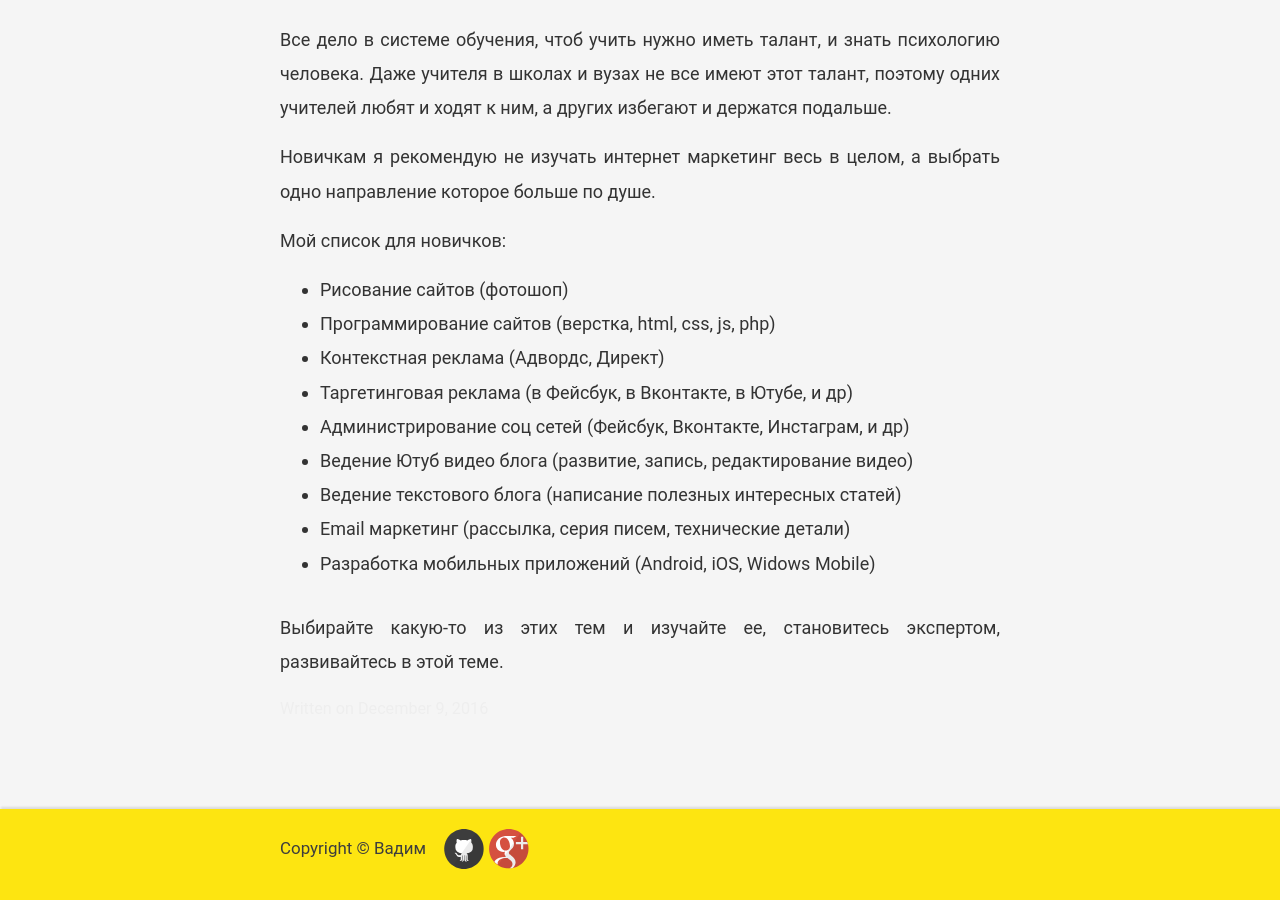
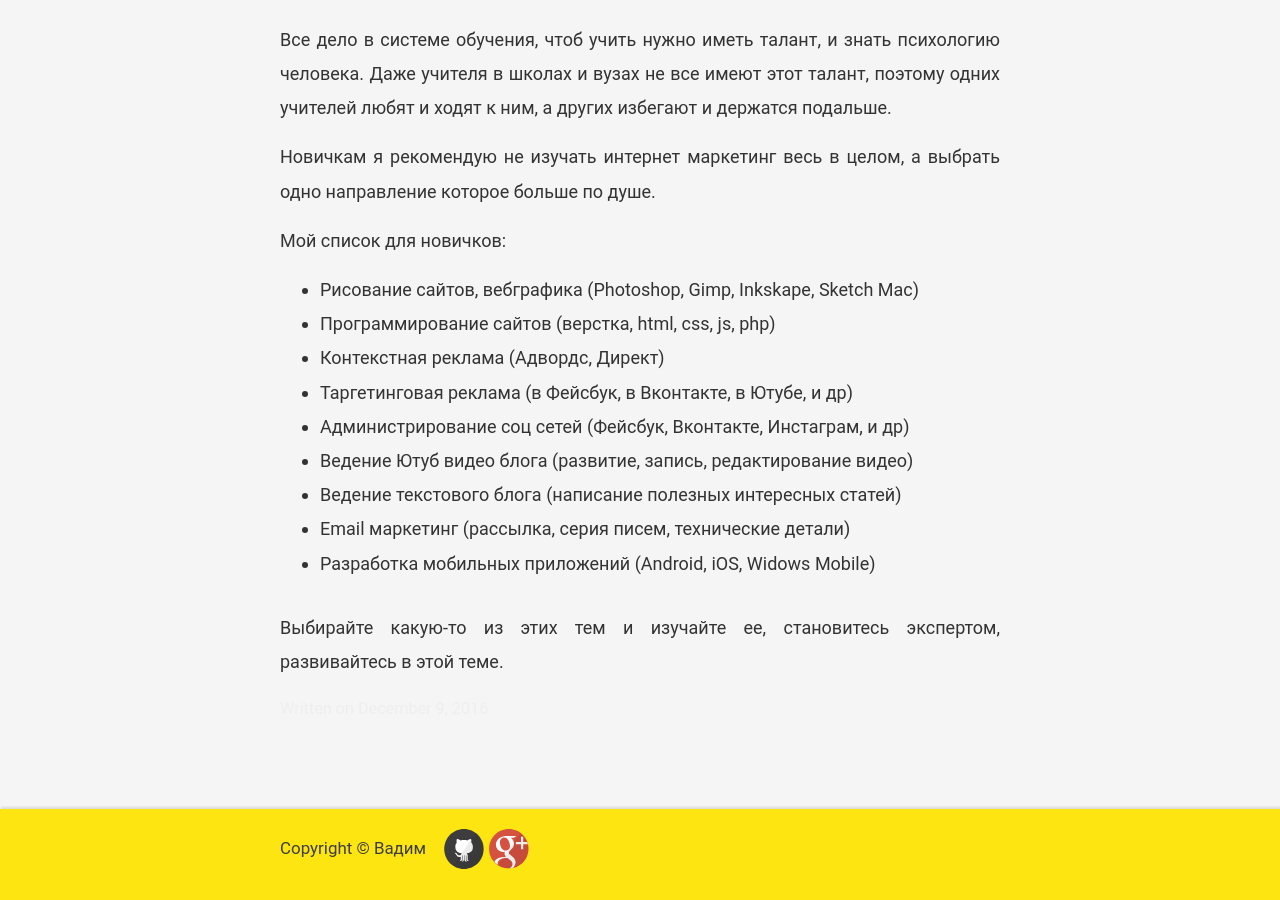
Before and after one commit to VadymVolos/vadymvolos.github.io, a Jekyll site: the page built from _posts/digital-marketing/2016-12-09-kakie-kursy-vybrat-po-internet-marketingu.md, in a window 1280 px wide and 900 px high, scrolled down 603 px. Built offline with Jekyll 4.4.1, drawn with Linux system fonts in a browser that asks for light colours; comment, search, counter and statistics services are not loaded.

Commit message:
Update 2016-12-09-kakie-kursy-vybrat-po-internet-marketingu.md

```diff
--- a/_posts/digital-marketing/2016-12-09-kakie-kursy-vybrat-po-internet-marketingu.md
+++ b/_posts/digital-marketing/2016-12-09-kakie-kursy-vybrat-po-internet-marketingu.md
@@ -22,7 +22,7 @@
 
 Мой список для новичков:
 <ul>
-<li>Рисование сайтов (фотошоп)</li>
+<li>Рисование сайтов, вебграфика (Photoshop, Gimp, Inkskape, Sketch Mac)</li>
 <li>Программирование сайтов (верстка, html, css, js, php)</li>
 <li>Контекстная реклама (Адвордс, Директ)</li>
 <li>Таргетинговая реклама (в Фейсбук, в Вконтакте, в Ютубе, и др)</li>
```
